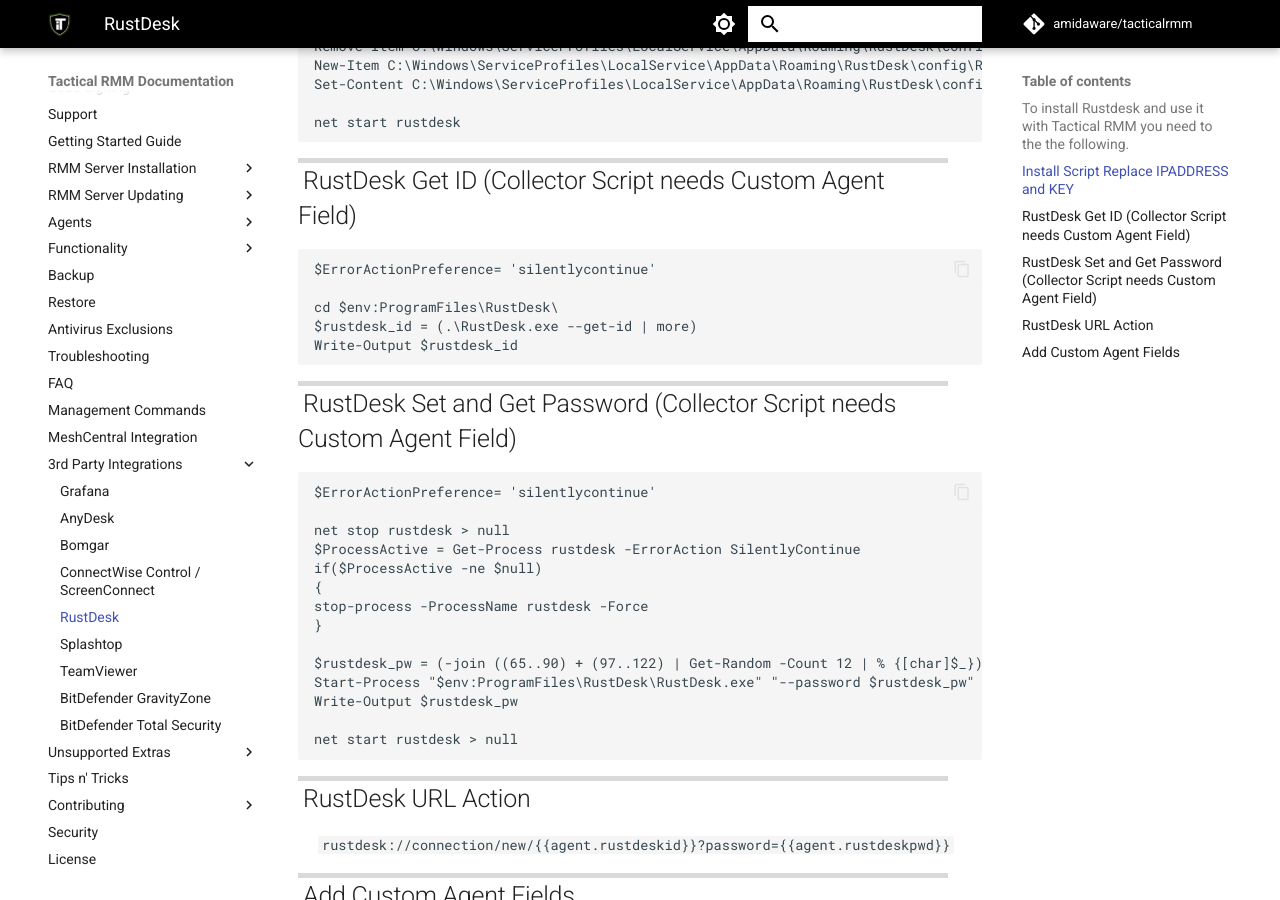
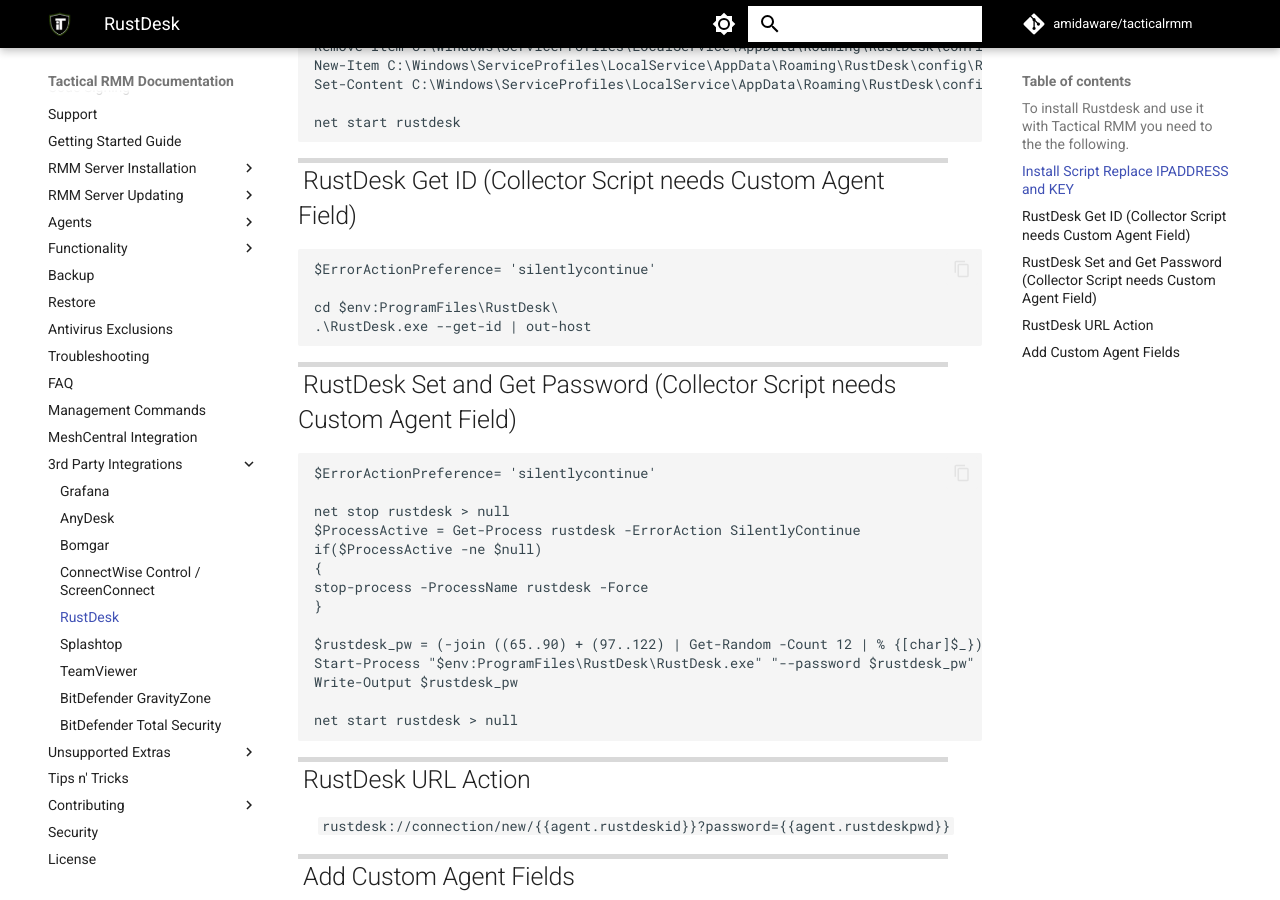
Before and after one commit to amidaware/trmm-docs, an MkDocs documentation site: the page built from docs/3rdparty_rustdesk.md, in a window 1280 px wide and 900 px high, scrolled down 1120 px. Built offline with MkDocs 1.6.1 and Material for MkDocs 9.7.7, drawn with Linux system fonts in a browser that asks for light colours; comment, search, counter and statistics services are not loaded.

Commit message:
Update 3rdparty_rustdesk.md

````diff
--- a/docs/3rdparty_rustdesk.md
+++ b/docs/3rdparty_rustdesk.md
@@ -53,8 +53,7 @@
 $ErrorActionPreference= 'silentlycontinue'
 
 cd $env:ProgramFiles\RustDesk\
-$rustdesk_id = (.\RustDesk.exe --get-id | more)
-Write-Output $rustdesk_id
+.\RustDesk.exe --get-id | out-host
 ```
 
 ## RustDesk Set and Get Password (Collector Script needs Custom Agent Field)
````
